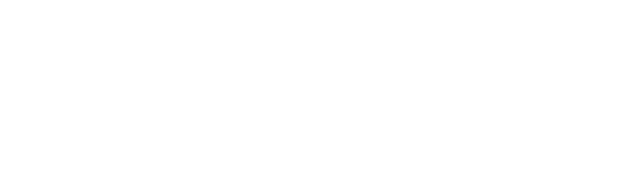
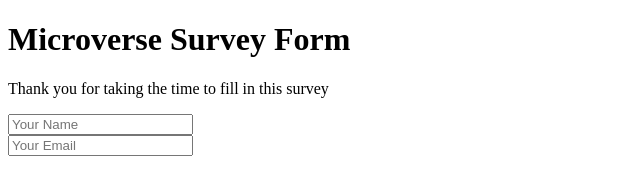
Before and after one commit to LjubomirS/Trial_Ljubomir_Taro, a plain HTML site: page index.html in a window 1280 px wide. Shown: the whole page, without its empty margins (0-640 px from the left). Drawn offline with Linux system fonts and the light colour scheme.

Commit message:
added html tags

```diff
--- a/index.html
+++ b/index.html
@@ -22,5 +22,17 @@
 
     -->
     <script  src="js/index.js"></script>
+    <h1 id="title">Microverse Survey Form</h1>
+    <p id="description">
+      Thank you for taking the time to fill in this survey
+    </p>
+
+    <form id="survey-form">
+
+<input id="name" type="text" placeholder="Your Name"> <br>
+<input id="email" type="email" placeholder="Your Email">
+
+
+    </form>
   </body>
 </html>
```
